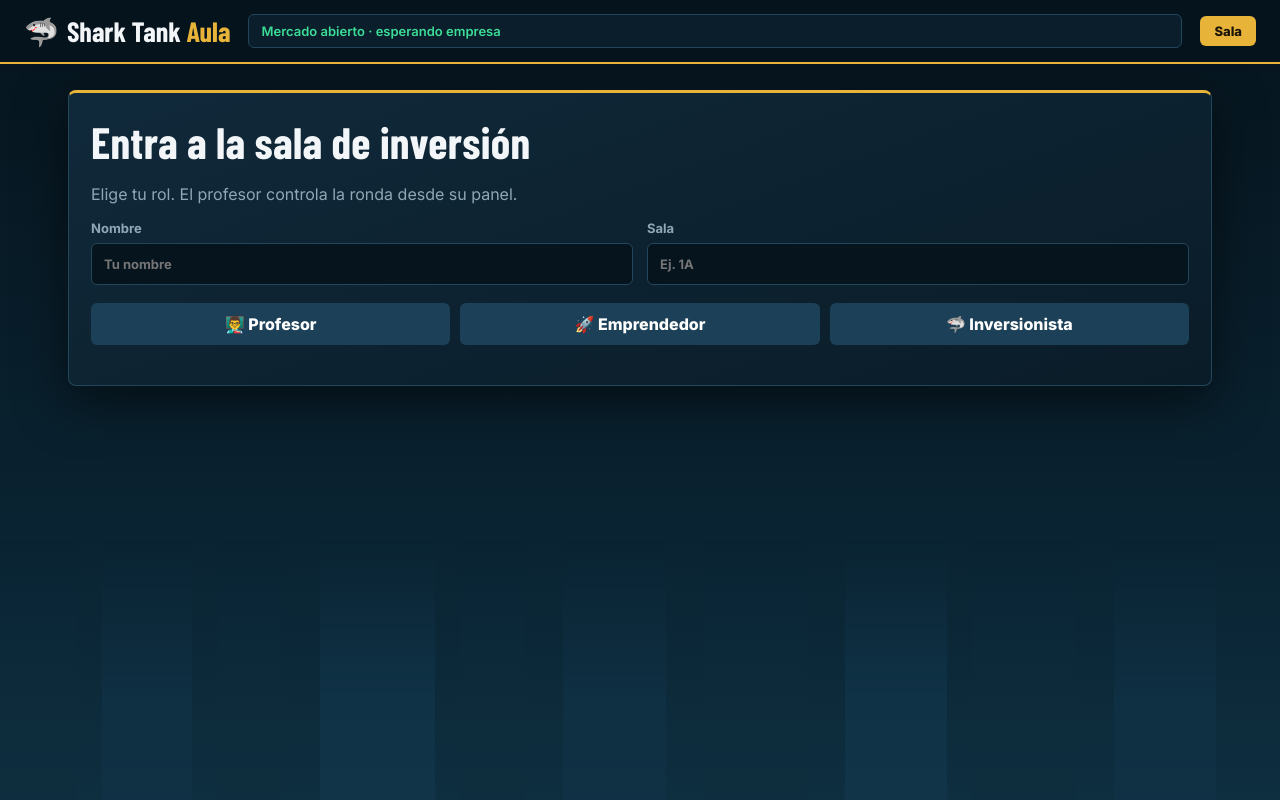
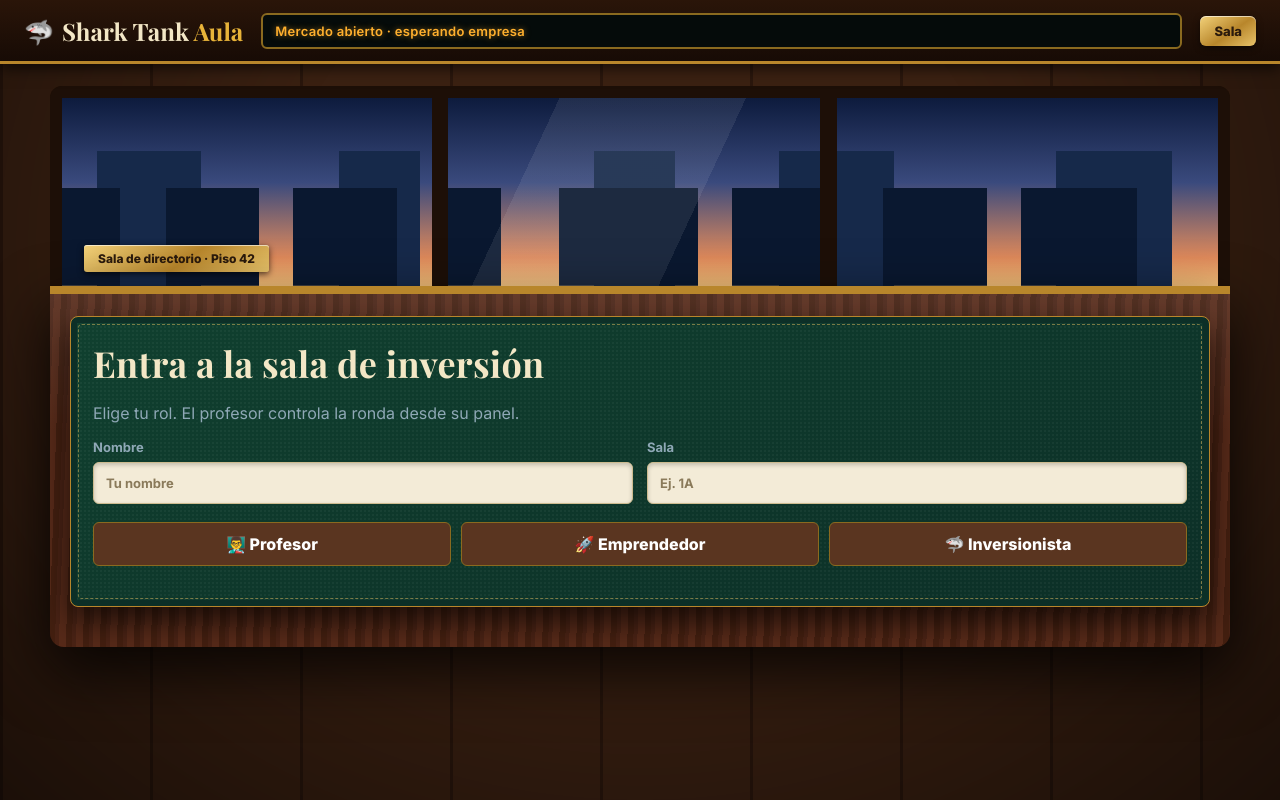
Before and after one commit to robertosuazogomez-commits/shark-tank-aula, a website: page public/index.html in a window 1280 px wide. Drawn offline with nearby package versions, Linux system fonts and the light colour scheme; no server answers; a web font is replaced by a local one.

Commit message:
Add files via upload

```diff
--- a/public/index.html
+++ b/public/index.html
@@ -1,6 +1,6 @@
 <!doctype html><html lang="es"><head><meta charset="utf-8"><meta name="viewport" content="width=device-width,initial-scale=1"><title>Shark Tank Aula</title><link rel="stylesheet" href="style.css"></head><body>
-<div class="skyline" aria-hidden="true"></div>
 <header class="top"><div class="brand"><span class="shark">🦈</span><span>Shark Tank <b>Aula</b></span></div><div class="ticker" id="ticker">Mercado abierto · esperando empresa</div><div id="stageBadge" class="badge">Sala</div></header>
+<div class="window" aria-hidden="true"><span class="plate">Sala de directorio · Piso 42</span></div>
 <main id="app">
 <section id="login" class="card login"><h1>Entra a la sala de inversión</h1><p class="muted">Elige tu rol. El profesor controla la ronda desde su panel.</p><div class="grid2"><label>Nombre<input id="who" placeholder="Tu nombre"></label><label>Sala<input id="room" placeholder="Ej. 1A"></label></div><div class="roleBtns"><button data-role="teacher">👨‍🏫 Profesor</button><button data-role="entrepreneur">🚀 Emprendedor</button><button data-role="investor">🦈 Inversionista</button></div><div id="roleForm"></div></section>
 <section id="panel" class="hidden"></section>
--- a/public/style.css
+++ b/public/style.css
@@ -1,4 +1,4 @@
-@import url('https://fonts.googleapis.com/css2?family=Barlow+Condensed:wght@500;700;800&family=Inter:wght@400;600;700;800&display=swap');
+@import url('https://fonts.googleapis.com/css2?family=Barlow+Condensed:wght@500;700;800&family=Inter:wght@400;600;700;800&family=Playfair+Display:wght@700;800&display=swap');
 :root{--bg:#06141d;--card:#0d2230;--line:#24465a;--text:#f3f6f8;--muted:#8fa8b6;--gold:#e8b339;--green:#3ddc97;--ink:#1a1407}
 *{box-sizing:border-box}
 body{margin:0;min-height:100vh;color:var(--text);font-family:Inter,Arial,sans-serif;background:linear-gradient(#06141d,#0a2433 70%,#0e2f40)}
@@ -51,3 +51,45 @@ button.gold{background:var(--gold);color:var(--ink)}.hidden{display:none!importa
 @keyframes fall{to{transform:translateY(115vh) rotate(260deg)}}
 @media(max-width:760px){.hero,.split,.grid2{grid-template-columns:1fr}.denoms,.stats{grid-template-columns:1fr 1fr}.ticker{display:none}#vault h1{font-size:44px}}
 @media(prefers-reduced-motion:reduce){.fall{animation:none}}
+/* ===== Oficina de directorio ===== */
+:root{--brass:linear-gradient(145deg,#f3d27a,#b8862b 55%,#e8c36a);--paper:#f3ebd7;--ink2:#2b1a0c;--leather:#0c2f27}
+.skyline{display:none}
+body{background:repeating-linear-gradient(90deg,#2b170d 0 3px,#3b2112 3px 150px),#2b170d;background-attachment:fixed}
+body::before{content:"";position:fixed;inset:0;pointer-events:none;background:radial-gradient(ellipse at 50% 30%,transparent 40%,#0008 100%)}
+h1,h2{font-family:'Playfair Display',Georgia,serif;color:#f3e7c6}h1{font-size:36px}h2{font-size:24px}
+.top{background:linear-gradient(#2a1509,#170b05);border-bottom:3px solid #b8862b;box-shadow:0 4px 14px #000a}
+.brand{font-family:'Playfair Display',serif;font-size:24px;color:#f3e7c6}
+.ticker{background:#050b0a;color:#ffb02e;border:2px solid #8a6a1f;text-shadow:0 0 6px #ffb02e88;letter-spacing:.3px}
+.badge{background:var(--brass);color:var(--ink2);box-shadow:inset 0 1px 0 #fff9,0 2px 6px #0008}
+.window{position:relative;max-width:1180px;height:200px;margin:22px auto 0;border:12px solid #1d0f07;border-bottom:0;border-radius:12px 12px 0 0;overflow:hidden;
+background:
+linear-gradient(90deg,transparent 32%,#1d0f07 32% 33.4%,transparent 33.4% 65.6%,#1d0f07 65.6% 67%,transparent 67%),
+linear-gradient(115deg,transparent 40%,#ffffff14 40% 55%,transparent 55%),
+linear-gradient(90deg,#0a1830 0 5%,transparent 5% 9%,#0a1830 9% 17%,transparent 17% 20%,#0a1830 20% 29%,transparent 29% 33%,#0a1830 33% 38%,transparent 38% 43%,#0a1830 43% 55%,transparent 55% 58%,#0a1830 58% 66%,transparent 66% 71%,#0a1830 71% 80%,transparent 80% 83%,#0a1830 83% 93%,transparent 93%) bottom/100% 52% no-repeat,
+linear-gradient(90deg,transparent 0 3%,#16294a 3% 12%,transparent 12% 24%,#16294a 24% 31%,transparent 31% 46%,#16294a 46% 53%,transparent 53% 62%,#16294a 62% 72%,transparent 72% 86%,#16294a 86% 96%,transparent 96%) bottom/100% 72% no-repeat,
+linear-gradient(#0d1b3d,#3a4a7d 45%,#e08a5b 85%,#f6c27a)}
+.plate{position:absolute;left:22px;bottom:14px;background:var(--brass);color:var(--ink2);font:800 12px Inter;padding:6px 14px;border-radius:3px;box-shadow:inset 0 1px 0 #fff9,0 2px 6px #000a}
+main{margin:0 auto 40px;padding:22px 20px;max-width:1180px;border-top:8px solid #b8862b;border-radius:0 0 14px 14px;
+background:linear-gradient(#ffffff14,transparent 140px),repeating-linear-gradient(92deg,#4a2315 0 4px,#572a19 4px 11px,#431f10 11px 17px);box-shadow:0 24px 60px #000c}
+.card{position:relative;background:radial-gradient(#ffffff0a 1px,transparent 1.2px) 0 0/4px 4px,linear-gradient(160deg,#10402f,var(--leather));border:1px solid #b8862b;border-top:1px solid #b8862b;border-radius:8px;box-shadow:0 14px 30px #000a,inset 0 0 0 6px var(--leather)}
+.card::before{content:"";position:absolute;inset:7px;border:1px dashed #d8b45f88;border-radius:4px;pointer-events:none}
+.card>*{position:relative}
+input,select{background:var(--paper);color:var(--ink2);border:1px solid #cdbb8f;box-shadow:inset 0 2px 4px #0003}input[type=range]{background:transparent;box-shadow:none}
+input::placeholder{color:#8a7a5a}
+button{background:#5a3520;border:1px solid #8a6a1f}
+button.gold{background:var(--brass);color:var(--ink2);border:1px solid #8a6a1f;box-shadow:inset 0 1px 0 #fff9}
+.stagebar button.active{background:var(--brass);color:var(--ink2)}
+.pill{background:#1d0f07;color:#e8b339;border:1px solid #8a6a1f}
+.hero h1{display:inline-block;background:var(--brass);color:var(--ink2);padding:6px 18px;border-radius:4px;font-size:32px;box-shadow:inset 0 1px 0 #fff9,0 4px 10px #000a;text-shadow:0 1px 0 #fff6}
+.stat{background:#07231c;border:1px solid #6b5517}.stat b{color:#f3e7c6}
+.tray{background:#07231c;border:2px solid #8a6a1f;box-shadow:inset 0 4px 14px #000a}
+.den{background:#07231c;border:1px solid #6b5517}
+.donut span{background:var(--leather)}
+.timer{background:#050b0a;border:3px solid #b8862b;border-radius:8px;color:#ffb02e;text-shadow:0 0 12px #ffb02e99;padding:2px}
+.notice,.log{color:#d6e2dc}
+.offer{background:var(--paper);color:var(--ink2);border:1px solid #cdbb8f;border-left:5px solid #8a5a00;box-shadow:0 6px 14px #0008}
+.offer .muted{color:#6b5a3e}.offer .money{color:#7a4f00}.offer .pill{background:#2b1a0c;color:var(--paper)}
+.offer.accepted{background:#dcefdc;border-left-color:#1f7a4d}
+.offer button:not(.gold){background:#5a3520;color:#fff}
+#vault{background:radial-gradient(ellipse at center,#2b170dee,#0a0503f5)}
+@media(max-width:760px){.window{height:120px}main{padding:16px 10px}}
```
